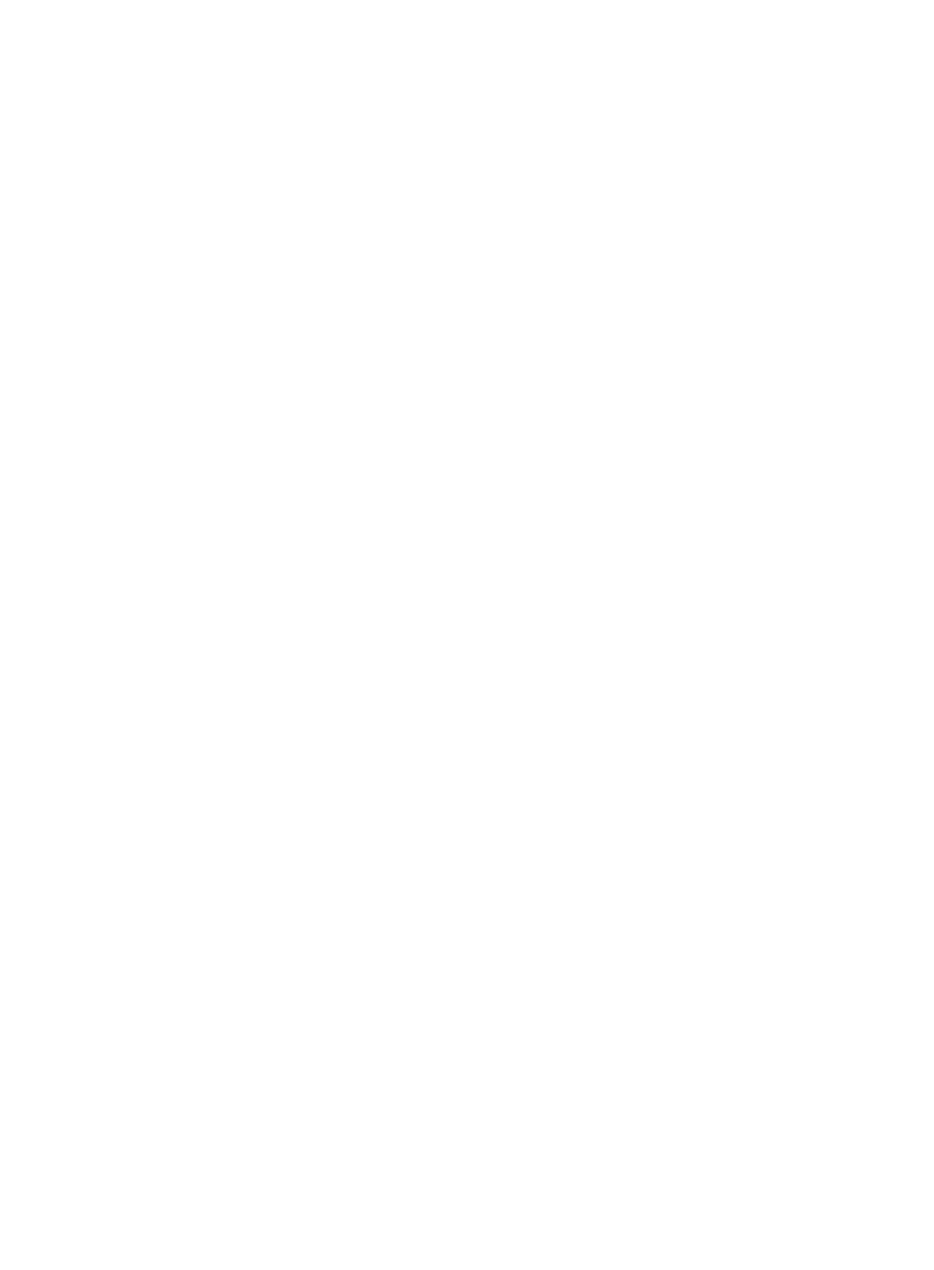
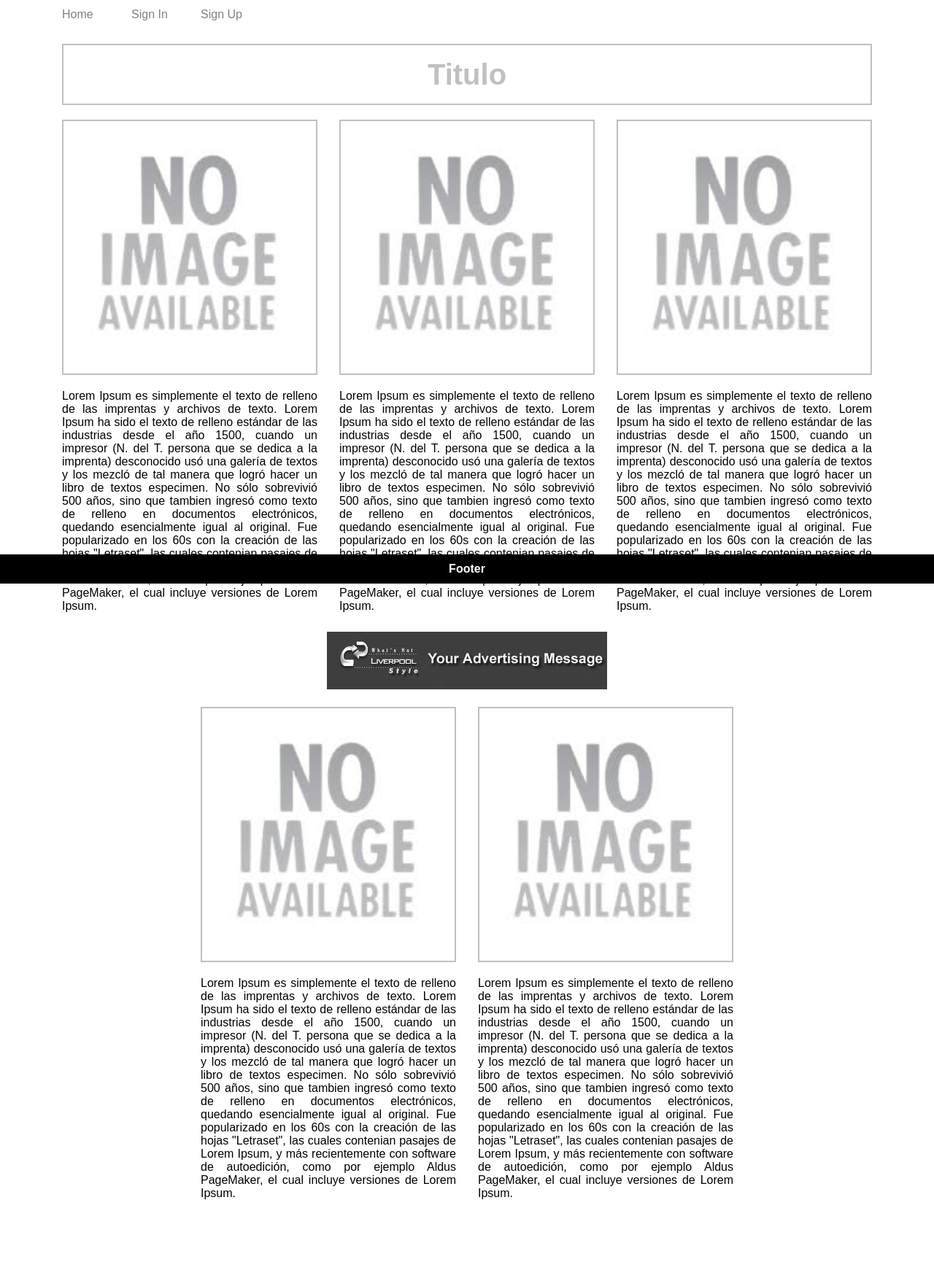
Before and after one commit to oferraro/design-tests, a PHP site: page / in a window 1280 px wide. Before the commit the page is empty. Shown: the whole page at 73% size. Before the commit the page ends 800 px from the top, so only its background shows below. Run offline with PHP 8.4, Linux system fonts and the light colour scheme.

Commit message:
TP1 con el 3er profesor

```diff
--- a/index.html
+++ /dev/null
@@ -1,22 +0,0 @@
-<!doctype html>
-<html lang="es">
-<head>
-    <meta charset="UTF-8" />
-    <meta http-equiv="X-UA-Compatible" content="IE=edge,chrome=1">
-
-    <title>Framework</title>
-    <meta name="robots" content="index, follow">
-    <meta name="viewport" content="width=device-width, initial-scale=1.0">
-
-    <link rel="stylesheet" href="style.css">
-
-</head>
-<body>
-
-	<!-- jQuery and Plugins -->
-	<script src="js/jquery-2.1.1.min.js"></script>
-	<!-- Modules -->
-	<script src="js/jquery.modules.js"></script>
-
-</body>
-</html>
--- /dev/null
+++ b/index.php
@@ -0,0 +1,80 @@
+<!doctype html>
+<html lang="es">
+<head>
+    <meta charset="UTF-8" />
+    <meta http-equiv="X-UA-Compatible" content="IE=edge,chrome=1">
+
+    <title>Framework</title>
+    <meta name="robots" content="index, follow">
+    <meta name="viewport" content="width=device-width, initial-scale=1.0">
+
+    <link rel="stylesheet" href="style.css">
+
+</head>
+<body>
+
+<div class="container">
+
+<nav class="row">
+	<ul class="menu theMenu">
+		<li class="col-1"><a href="#">Home</a></li>
+		<li class="col-1"><a href="#">Sign In</a></li>
+		<li class="col-1"><a href="#">Sign Up</a></li>
+	</ul>
+</nav>
+
+	<header class="title col-12">
+		Titulo
+	</header>
+
+<?php
+	$content = <<<HERECONTENT
+		<img src="img/img.jpg">
+			<div class='txtCols'>
+				<p>Lorem Ipsum es simplemente el texto de relleno de las imprentas y archivos de texto. Lorem Ipsum ha sido el texto de relleno estándar de las industrias desde el año 1500, cuando un impresor (N. del T. persona que se dedica a la imprenta) desconocido usó una galería de textos y los mezcló de tal manera que logró hacer un libro de textos especimen. No sólo sobrevivió 500 años, sino que tambien ingresó como texto de relleno en documentos electrónicos, quedando esencialmente igual al original. Fue popularizado en los 60s con la creación de las hojas "Letraset", las cuales contenian pasajes de Lorem Ipsum, y más recientemente con software de autoedición, como por ejemplo Aldus PageMaker, el cual incluye versiones de Lorem Ipsum.</p>
+			</div>
+HERECONTENT;
+?>
+
+	<section class="row images">
+		<article class="col-4">
+			<?php echo $content; ?>
+		</article>
+		<article class="col-4">
+			<?php echo $content; ?>
+		</article>
+		<article class="col-4">
+			<?php echo $content; ?>
+		</article>
+	</section>
+
+
+	<aside class="banner">
+		<img src="img/banner.jpg">
+	</aside>
+
+	<article class="row images">
+		<article class="push-2 col-4">
+			<?php echo $content; ?>
+		</article>
+
+		<article class="col-4 push-2">
+			<?php echo $content; ?>
+		</article>
+	</article>
+
+</div>
+
+<div class="separation"></div>
+
+<footer class="text-center theFooter">
+	Footer
+</footer>
+
+	<!-- jQuery and Plugins -->
+	<script src="js/jquery-2.1.1.min.js"></script>
+	<!-- Modules -->
+	<script src="js/jquery.modules.js"></script>
+
+</body>
+</html>
--- a/style.css
+++ b/style.css
@@ -3,6 +3,63 @@
 @import url(css/base.css);
 
 /* Estilos del proyecto */
+
+.title {
+	margin-top: 20px;
+	margin-bottom: 20px;
+	border: 2px solid silver;
+	text-align: center;
+	line-height: 80px;
+	font-size: 40px;
+	font-weight: bold;
+	color: silver;
+}
+
+.theMenu {
+	line-height: 40px;
+}
+
+.theMenu a{
+	color: grey;
+}
+
+.theMenu a:hover {
+	color: black;
+	font-weight: bold;
+}
+
+.images img {
+	border: 2px solid silver;
+	width: 100%;
+}
+
+.txtCols {
+	text-align: justify;
+}
+
+.txtCols p {
+	overflow: hidden;
+}
+
+.banner {
+	width: 384px;
+	margin: 10px auto 20px auto;
+	-webkit-filter: grayscale(100%); filter: grayscale(100%);
+}
+
+.separation {
+	height: 80px;
+}
+
+.theFooter {
+	font-weight: bold;
+	background: black;
+	color: white;
+	width: 100%;
+	line-height: 40px;
+	position: fixed;
+	bottom: 0;
+}
 
 /*****************************
 	MEDIA QUERIES BREAKPOINTS
```
Also changed, not shown: img/banner.jpg (added), img/img.jpg (added).
